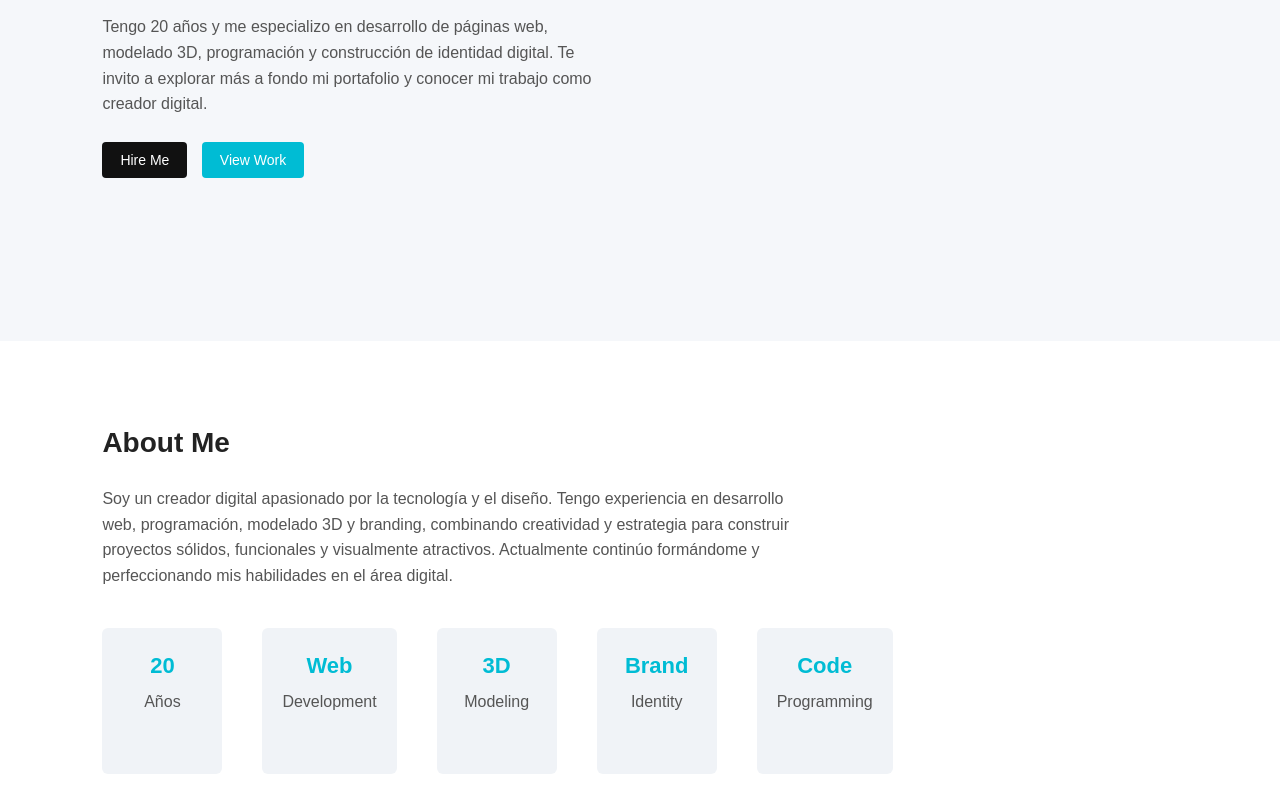
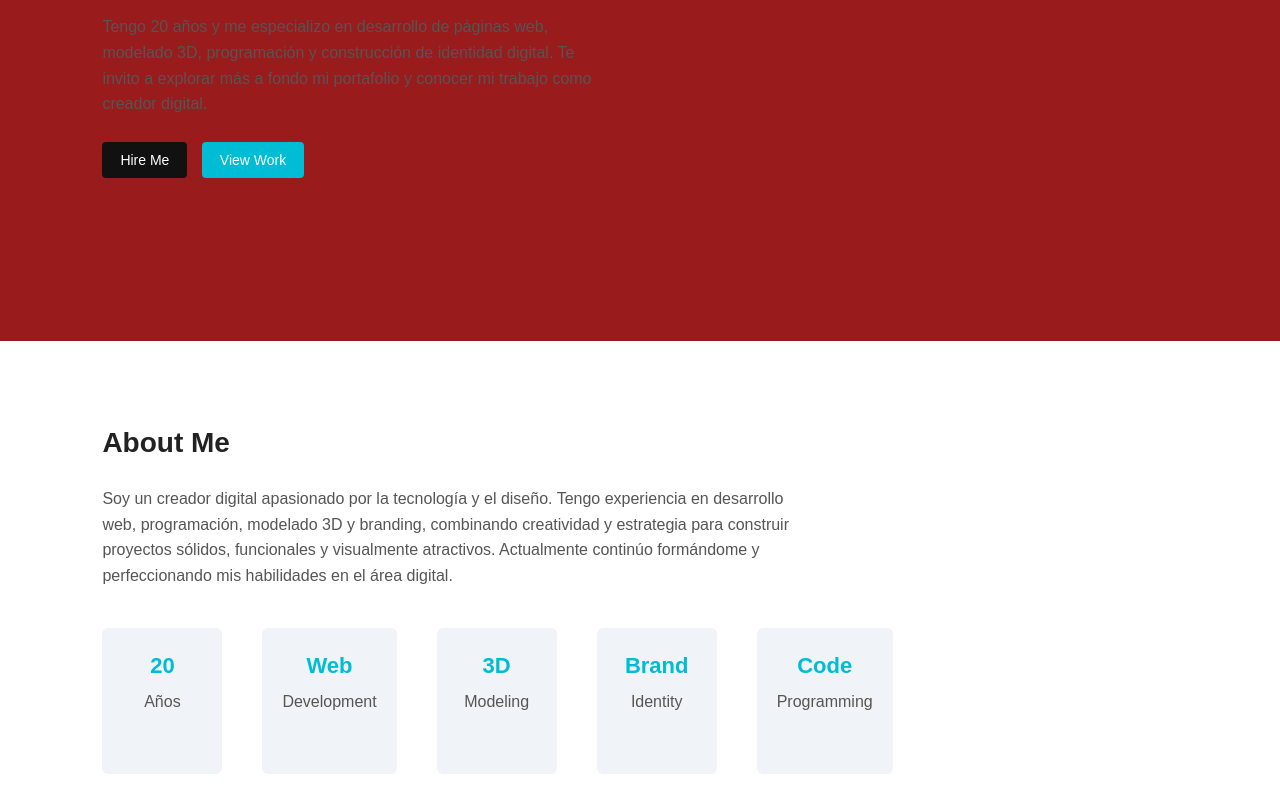
Before and after one commit to LisSharik/Prueba-repositorio, a plain HTML site: page index.html in a window 1280 px wide. Shown: the part 430-1220 px from the top of the page. Drawn offline with Linux system fonts and the light colour scheme.

Commit message:
Variables css

```diff
--- a/styles.css
+++ b/styles.css
@@ -1,3 +1,8 @@
+:root{
+    --morado-bonito: #9a1b1b;
+}
+
+
 
 * {
   margin: 0;
@@ -6,15 +11,9 @@
   font-family: Arial, Helvetica, sans-serif;
 }
 
-* {
-  margin: 0;
-  padding: 0;
-  box-sizing: border-box;
-  font-family: Arial, Helvetica, sans-serif;
-}
 
 body {
-  background-color: #f5f7fa;
+  background-color: var(--morado-bonito);
   color: #222;
   line-height: 1.6;
 }
```
